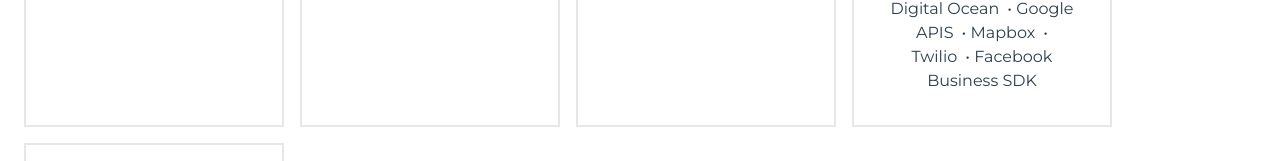
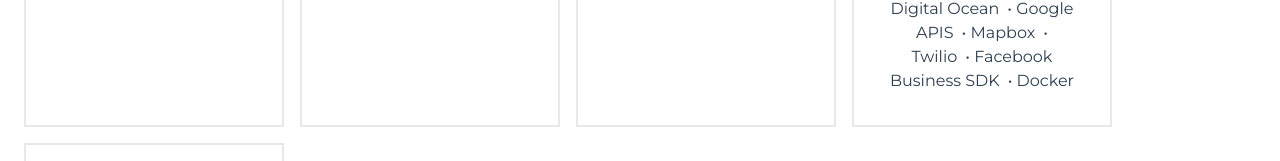
Before and after one commit to ken-bem/portfolio, a Vue app: page / in a window 1280 px wide. Shown: the part 1854-2015 px from the top of the page. Built offline with nearby package versions, Linux system fonts and the light colour scheme.

Commit message:
Add Puerto Rico Produce

```diff
--- a/src/App.vue
+++ b/src/App.vue
@@ -131,7 +131,7 @@ export default {
           name: "Other",
           tags: ["Git", "Github", "Elasticsearch", "GraphQL",
               "Rest API", "WordPress", "Lombok", "Data Analysis", "AWS",
-          "Digital Ocean", "Google APIS", "Mapbox", "Twilio", "Facebook Business SDK"]
+          "Digital Ocean", "Google APIS", "Mapbox", "Twilio", "Facebook Business SDK", "Docker"]
         },
         {
           name: "Language",
```
